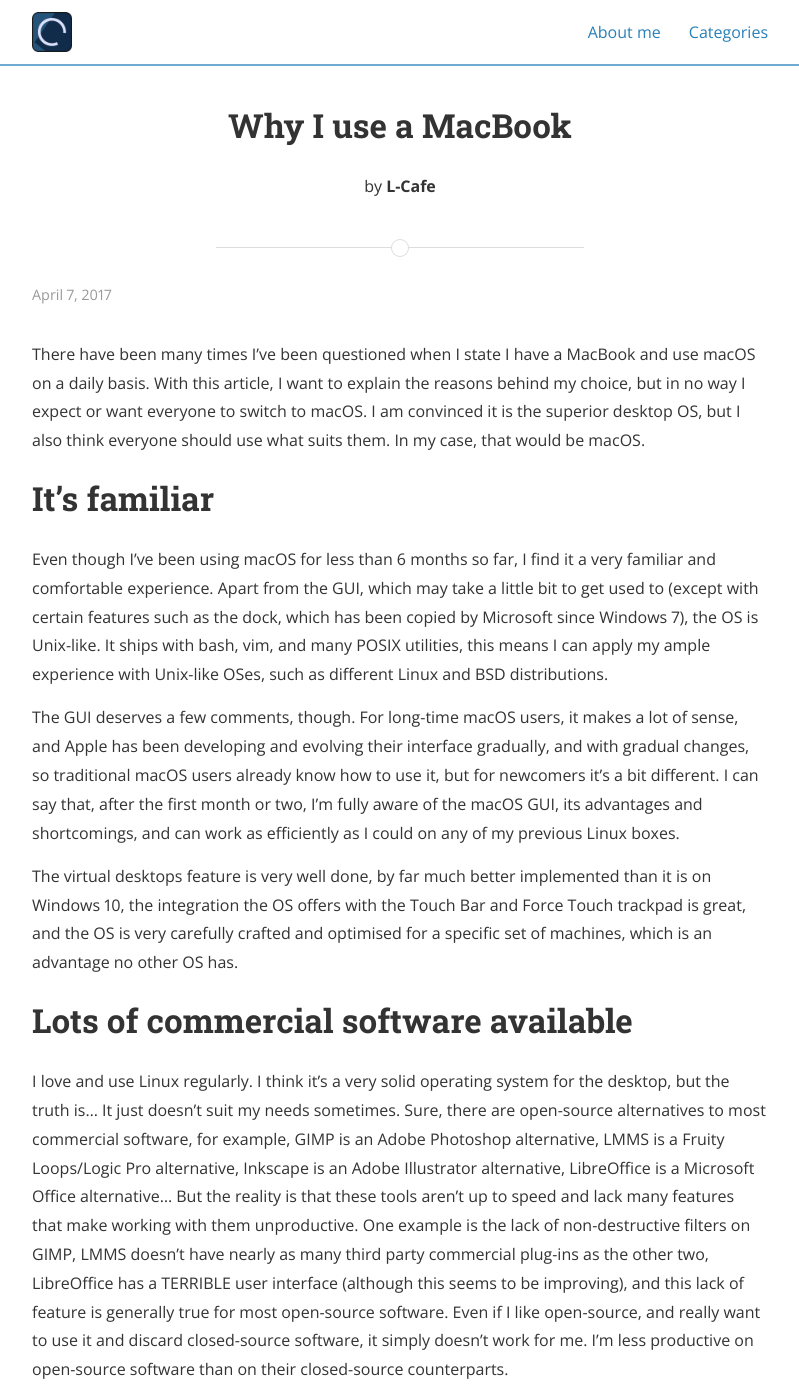
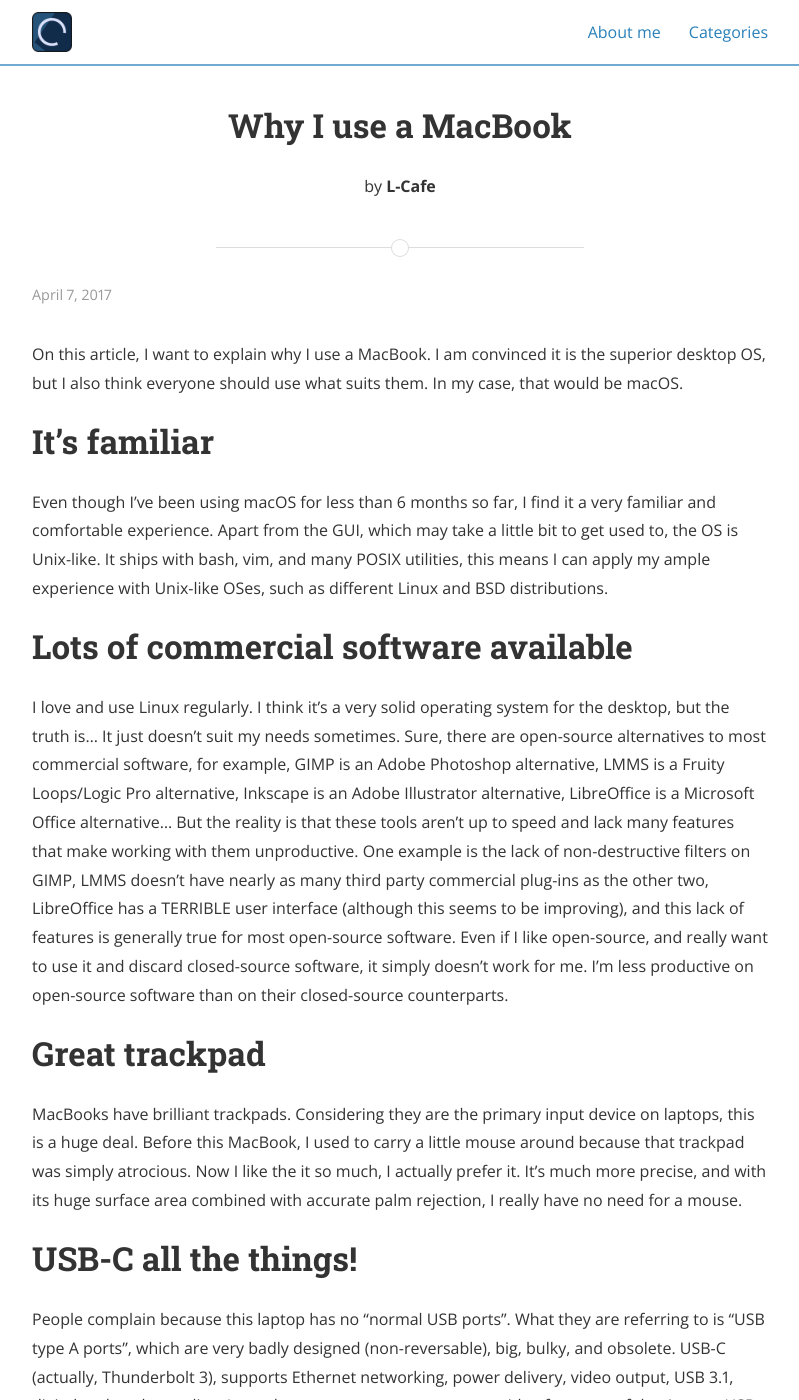
Before and after one commit to L-Cafe/L-Cafe.github.io, a Jekyll site: the page built from _posts/2017-04-07-why-i-use-a-macbook.markdown, in a window 1280 px wide and 1400 px high. Shown: the whole window, without its empty margins (240-1039 px from the left). Built offline with Jekyll 4.4.1, drawn with Linux system fonts in a browser that asks for light colours; nearby versions of some CDN libraries; some of the changed text lies outside the part shown.

Commit message:
Improved Mac post

```diff
--- a/_posts/2017-04-07-why-i-use-a-macbook.markdown
+++ b/_posts/2017-04-07-why-i-use-a-macbook.markdown
@@ -7,33 +7,29 @@
 ---
 
 
-There have been many times I've been questioned when I state I have a MacBook and use macOS on a daily basis. With this article, I want to explain the reasons behind my choice, but in no way I expect or want everyone to switch to macOS. I am convinced it is the superior desktop OS, but I also think everyone should use what suits them. In my case, that would be macOS.
+On this article, I want to explain why I use a MacBook. I am convinced it is the superior desktop OS, but I also think everyone should use what suits them. In my case, that would be macOS.
 
 # It's familiar
 
-Even though I've been using macOS for less than 6 months so far, I find it a very familiar and comfortable experience. Apart from the GUI, which may take a little bit to get used to (except with certain features such as the dock, which has been copied by Microsoft since Windows 7), the OS is Unix-like. It ships with bash, vim, and many POSIX utilities, this means I can apply my ample experience with Unix-like OSes, such as different Linux and BSD distributions.
-
-The GUI deserves a few comments, though. For long-time macOS users, it makes a lot of sense, and Apple has been developing and evolving their interface gradually, and with gradual changes, so traditional macOS users already know how to use it, but for newcomers it's a bit different. I can say that, after the first month or two, I'm fully aware of the macOS GUI, its advantages and shortcomings, and can work as efficiently as I could on any of my previous Linux boxes.
-
-The virtual desktops feature is very well done, by far much better implemented than it is on Windows 10, the integration the OS offers with the Touch Bar and Force Touch trackpad is great, and the OS is very carefully crafted and optimised for a specific set of machines, which is an advantage no other OS has.
+Even though I've been using macOS for less than 6 months so far, I find it a very familiar and comfortable experience. Apart from the GUI, which may take a little bit to get used to, the OS is Unix-like. It ships with bash, vim, and many POSIX utilities, this means I can apply my ample experience with Unix-like OSes, such as different Linux and BSD distributions.
 
 # Lots of commercial software available
 
-I love and use Linux regularly. I think it's a very solid operating system for the desktop, but the truth is... It just doesn't suit my needs sometimes. Sure, there are open-source alternatives to most commercial software, for example, GIMP is an Adobe Photoshop alternative, LMMS is a Fruity Loops/Logic Pro alternative, Inkscape is an Adobe Illustrator alternative, LibreOffice is a Microsoft Office alternative... But the reality is that these tools aren't up to speed and lack many features that make working with them unproductive. One example is the lack of non-destructive filters on GIMP, LMMS doesn't have nearly as many third party commercial plug-ins as the other two, LibreOffice has a TERRIBLE user interface (although this seems to be improving), and this lack of feature is generally true for most open-source software. Even if I like open-source, and really want to use it and discard closed-source software, it simply doesn't work for me. I'm less productive on open-source software than on their closed-source counterparts.
+I love and use Linux regularly. I think it's a very solid operating system for the desktop, but the truth is... It just doesn't suit my needs sometimes. Sure, there are open-source alternatives to most commercial software, for example, GIMP is an Adobe Photoshop alternative, LMMS is a Fruity Loops/Logic Pro alternative, Inkscape is an Adobe Illustrator alternative, LibreOffice is a Microsoft Office alternative... But the reality is that these tools aren't up to speed and lack many features that make working with them unproductive. One example is the lack of non-destructive filters on GIMP, LMMS doesn't have nearly as many third party commercial plug-ins as the other two, LibreOffice has a TERRIBLE user interface (although this seems to be improving), and this lack of features is generally true for most open-source software. Even if I like open-source, and really want to use it and discard closed-source software, it simply doesn't work for me. I'm less productive on open-source software than on their closed-source counterparts.
 
 # Great trackpad
 
-MacBooks have amazing trackpads. Considering trackpads are the primary input device on laptops, this is a huge deal. Before this MacBook, I used to carry a little mouse around because that trackpad was simply atrocious. Now I like the trackpad so much, I actually prefer it to the mouse. It's much more precise, and with its huge surface area combined with great palm rejection, I really have no need for a mouse.
+MacBooks have brilliant trackpads. Considering they are the primary input device on laptops, this is a huge deal. Before this MacBook, I used to carry a little mouse around because that trackpad was simply atrocious. Now I like the it so much, I actually prefer it. It's much more precise, and with its huge surface area combined with accurate palm rejection, I really have no need for a mouse.
 
 # USB-C all the things!
 
-People complain because this laptop has no "normal USB ports". What they are referring to is "USB type A ports", which are very badly designed (non-reversable), big, bulky, and obsolete. USB-C (actually, Thunderbolt 3), supports Ethernet networking, power delivery, video output, USB 3.1, digital and analog audio... What's not to like? I can charge my computer or output video from any of the 4 ports. Yes, please! USB-C is the future, and a USB-C to USB-A adaptor is a few euros. I want this laptop to last me a while. In 5 years, nobody will be using USB-A, and people will carry that port on their older laptops like some still carry VGA, HDMI and ethernet ports around. Yuck! No thanks! Thunderbolt 3 does all this and much more, including external GPUs.
+People complain because this laptop has no "normal USB ports". What they are referring to is "USB type A ports", which are very badly designed (non-reversable), big, bulky, and obsolete. USB-C (actually, Thunderbolt 3), supports Ethernet networking, power delivery, video output, USB 3.1, digital and analog audio... I can charge my computer or output video from any of the 4 ports. USB-C is the future, and a USB-C to USB-A adaptor isn't expensive, in case I need to use legacy hardware. I want this laptop to last me a while. In 5 years, nobody will be using USB-A, and people will carry that port on their older laptops like some still carry VGA, HDMI and ethernet ports around.Thunderbolt 3 does all this and much more, including external GPUs.
 
 # There's no Linux laptop alternative
 
 I paid good money for this laptop, but I'm very willing to pay even more for a better Linux laptop. It simply does not exist. Sure, there are companies like System76 which build very powerful laptops, but, let's be honest, their design is ugly as hell. And, after a little investigation, I found that other laptops may outperform the Mac in a certain area, but not all. For example: One might be better at battery, but only because it has a Core i7 U CPU, which is very underperforming for my needs. Other computer might have a beefier GPU, but also be much more thicker, I carry this laptop everyday and I don't appreciate any extra weight, my back suffers. Other laptop could have a much higher resolution 4K touch screen, but also be made out of creaky plastic. Hell no!
 
-So, I love POSIX and Unix, and this is as close as I can get while also owning good quality hardware. I don't wish to use Windows. Windows is an objectively inferior OS, and Microsoft's pathetic attempts at attracting Linux users by including a Bash shell and some other stuff are absolutely not enticing me to use Windows if I can help it.
+So, I love POSIX and Unix, and this is as close as I can get while also owning good quality hardware. I don't wish to use Windows. Windows is an objectively inferior OS, and Microsoft's pathetic attempts at attracting Linux users by including a Bash shell and some other stuff are definitely not enticing me to use Windows if I can help it.
 
 # It's well designed
 
@@ -41,9 +37,9 @@
 
 ## Battery life
 
-This machine has received an insane amount of hate due to some people claiming ridiculous battery runtimes: As low as 4 hours of continuous use. Battery life was something Apple used to be proud of, MacBooks have always maintained a great balance of processing power, and thickness, so some people were worried and annoyed this MacBook performed worse than before.
+This machine has received lots of hate due to some people claiming ridiculous battery runtimes: As low as 4 hours of continuous use. Battery life was something Apple used to be proud of, MacBooks have always maintained a great balance of processing power, and thickness, so some people were worried and annoyed this MacBook performed worse than before.
 
-This has not been my experience, however. This machine lasts me from 8 to 11 hours of usage, editing code, compiling, and even opening virtual machines, but it's true that when I use the GPU intensively, battery life decreases significantly faster than before, this is because the GPU is a very power-hungry AMD card, which, by the way, also produces a lot of heat, that must be quickly dissipated by the integrated fans. This is absolutely expected behaviour, as GPUs consume more power than CPUs when working hard, so, if you're editing video, you'll see worse battery life, obviously, but, think again. ¿Do you **REALLY** need to edit video on the go? If I were to edit video, I'd be in a room, with a wall plug nearby, probably, so I don't think this is an issue.
+This has not been my experience, however. This machine lasts me from 8 to 11 hours of usage, editing code, compiling, and even opening virtual machines, but it's true that when I use the GPU intensively, battery life decreases significantly faster than before, this is because the GPU is a very power-hungry AMD card, which, by the way, also produces a lot of heat, that must be quickly dissipated by the integrated fans. This is expected behaviour, as GPUs consume more power than CPUs when working hard, so, if you're editing video, you'll see worse battery life, obviously, but, think again: ¿Do you **REALLY** need to edit video on the go? If I were to edit video, I'd be in a room, with a wall plug nearby, probably, so I don't think this is an issue.
 
 ## Butterfly 2 keyboard
 
@@ -51,7 +47,7 @@
 
 ## Touch Bar
 
-Many people quickly jumped to the conclusion that the Touch Bar was a useless gimmick without even trying. I guess this attitude is the typical attitude of the Apple products avoider kind of person (which I used to be, until not long ago, believe me!), but the matter of fact is that the Touch Bar is a great addition. Not only it allows you to perform certain quick commands easier (such as clicking "OK" or "cancel" on typical dialog boxes, accessing your bookmarked sites on Safari, switching tools on Affinity Photo, Pixelmator, Apple Pages, Microsoft Word, etc), but it also adds an extra layer of security. Because the Touch Bar has its own isolated CPU, it cannot be infected by normal means, and only talks to the OS through a dedicated bus (USB I believe), it means authentication dialogs cannot be forged, especially the ones that ask for your fingerprint, like on the App Store, which, by the way, is a very fast and convenient way of authenticating the user, and also allows for quick unlocking.
+Not only it allows you to perform certain quick commands easier (such as clicking "OK" or "cancel" on typical dialog boxes, accessing your bookmarked sites on Safari, switching tools on Affinity Photo, Pixelmator, Apple Pages, Microsoft Word, etc), but it also adds an extra layer of security. Because the Touch Bar has its own isolated CPU, it cannot be infected by normal means, and only talks to the OS through a dedicated bus (USB I believe), it means authentication dialogs cannot be forged, especially the ones that ask for your fingerprint, like on the App Store, which, by the way, is a very fast and convenient way of authenticating the user, and also allows for quick unlocking.
 
 The lack of function keys is irrelevant, as the Touch Bar provides a far quicker and flexible way of operating the computer.
 
```
